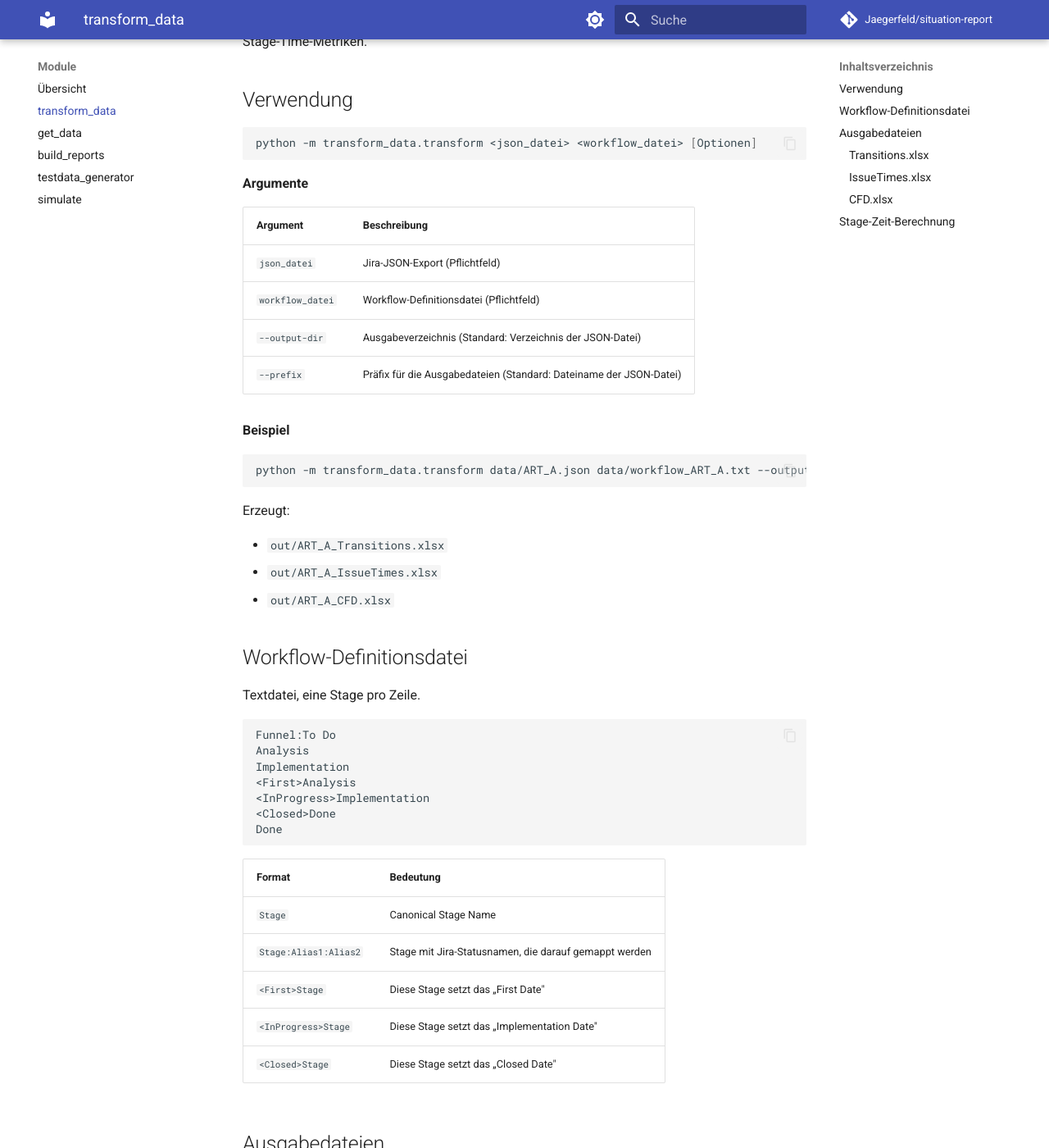
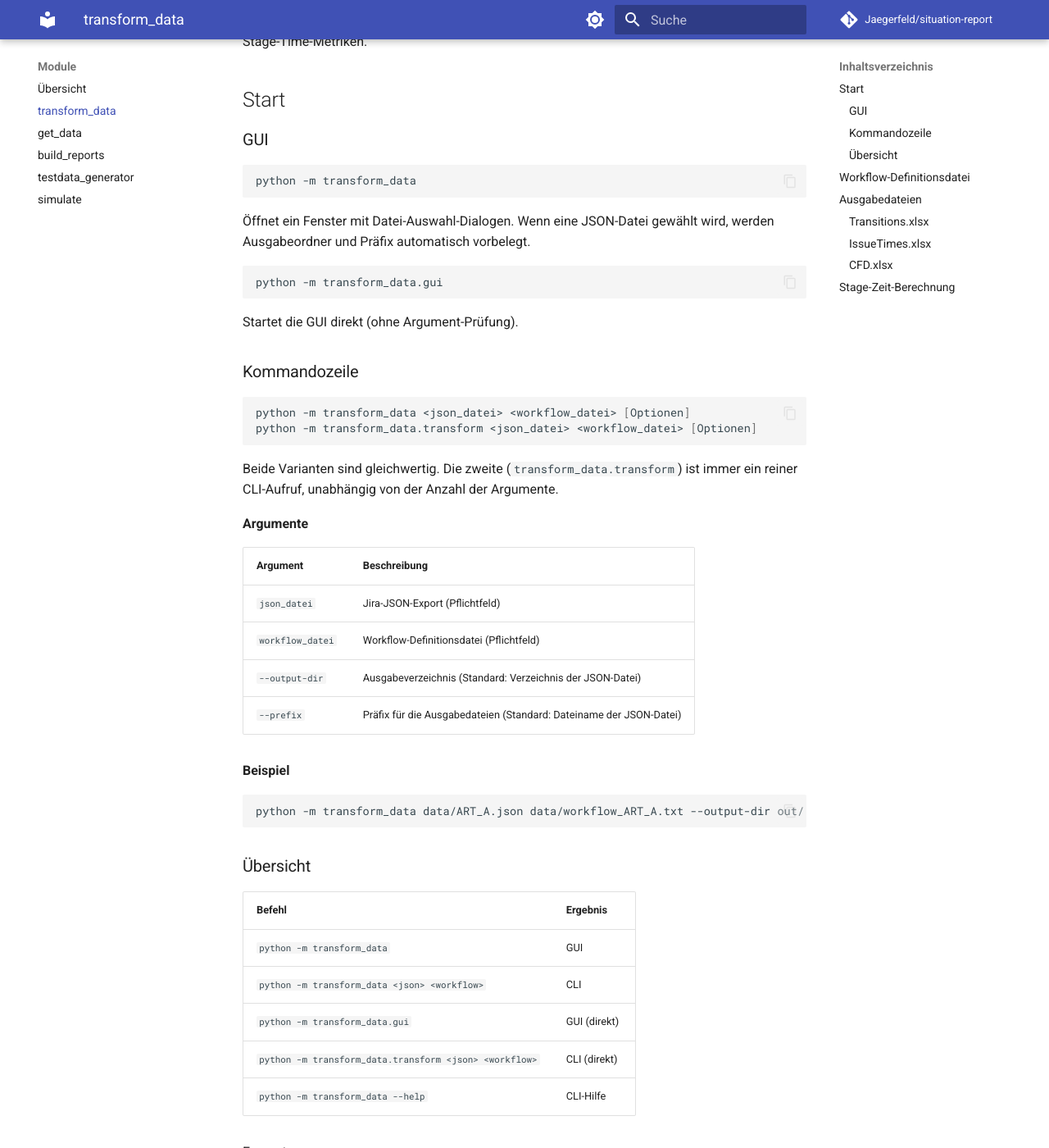
Before and after one commit to Jaegerfeld/situation-report, an MkDocs documentation site: the page built from docs/modules/transform_data.md, in a window 1280 px wide and 1400 px high, scrolled down 215 px. Shown: the whole window at 82% size. Built offline with MkDocs 1.6.1 and Material for MkDocs 9.7.7, drawn with Linux system fonts in a browser that asks for light colours; comment, search, counter and statistics services are not loaded.

Commit message:
docs: document GUI and CLI start options for transform_data
Co-Authored-By: Claude Sonnet 4.6 <noreply@anthropic.com>

````diff
--- a/docs/modules/transform_data.md
+++ b/docs/modules/transform_data.md
@@ -2,11 +2,30 @@
 
 Liest einen Jira-JSON-Export und eine Workflow-Definition und erzeugt drei XLSX-Dateien mit Stage-Time-Metriken.
 
-## Verwendung
+## Start
+
+### GUI
 
 ```bash
+python -m transform_data
+```
+
+Öffnet ein Fenster mit Datei-Auswahl-Dialogen. Wenn eine JSON-Datei gewählt wird, werden Ausgabeordner und Präfix automatisch vorbelegt.
+
+```bash
+python -m transform_data.gui
+```
+
+Startet die GUI direkt (ohne Argument-Prüfung).
+
+### Kommandozeile
+
+```bash
+python -m transform_data <json_datei> <workflow_datei> [Optionen]
 python -m transform_data.transform <json_datei> <workflow_datei> [Optionen]
 ```
+
+Beide Varianten sind gleichwertig. Die zweite (`transform_data.transform`) ist immer ein reiner CLI-Aufruf, unabhängig von der Anzahl der Argumente.
 
 **Argumente**
 
@@ -20,8 +39,18 @@ python -m transform_data.transform <json_datei> <workflow_datei> [Optionen]
 **Beispiel**
 
 ```bash
-python -m transform_data.transform data/ART_A.json data/workflow_ART_A.txt --output-dir out/ --prefix ART_A
+python -m transform_data data/ART_A.json data/workflow_ART_A.txt --output-dir out/ --prefix ART_A
 ```
+
+### Übersicht
+
+| Befehl | Ergebnis |
+|--------|----------|
+| `python -m transform_data` | GUI |
+| `python -m transform_data <json> <workflow>` | CLI |
+| `python -m transform_data.gui` | GUI (direkt) |
+| `python -m transform_data.transform <json> <workflow>` | CLI (direkt) |
+| `python -m transform_data --help` | CLI-Hilfe |
 
 Erzeugt:
 
````
